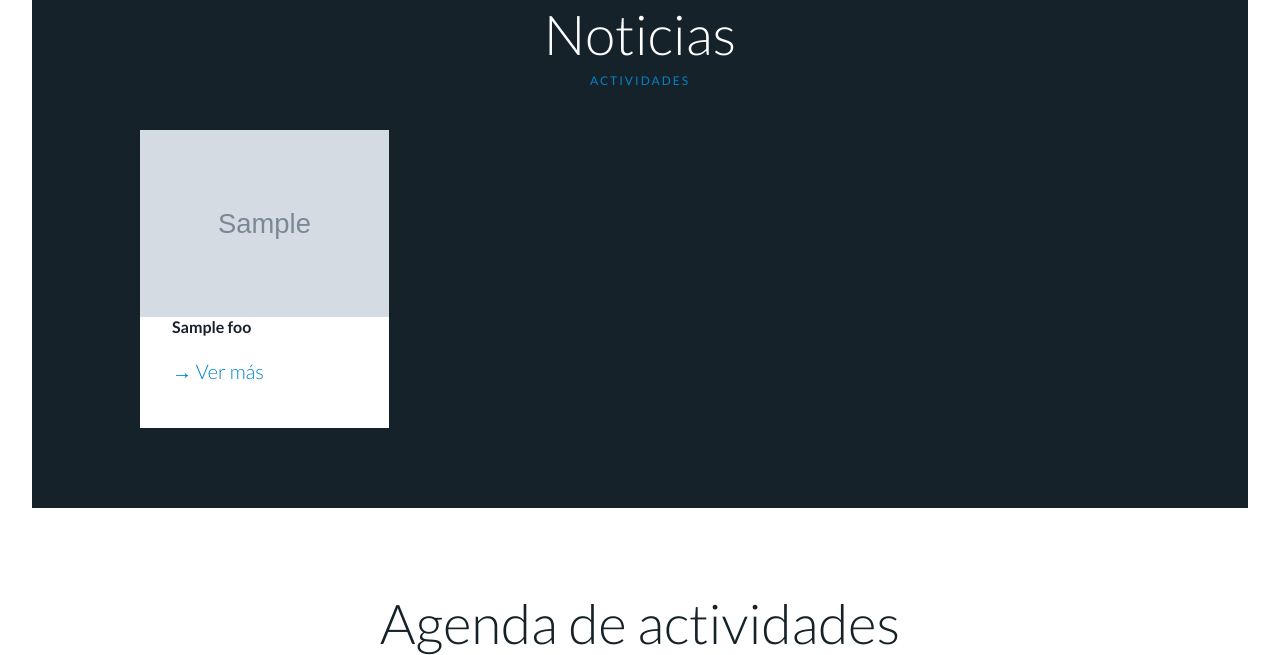
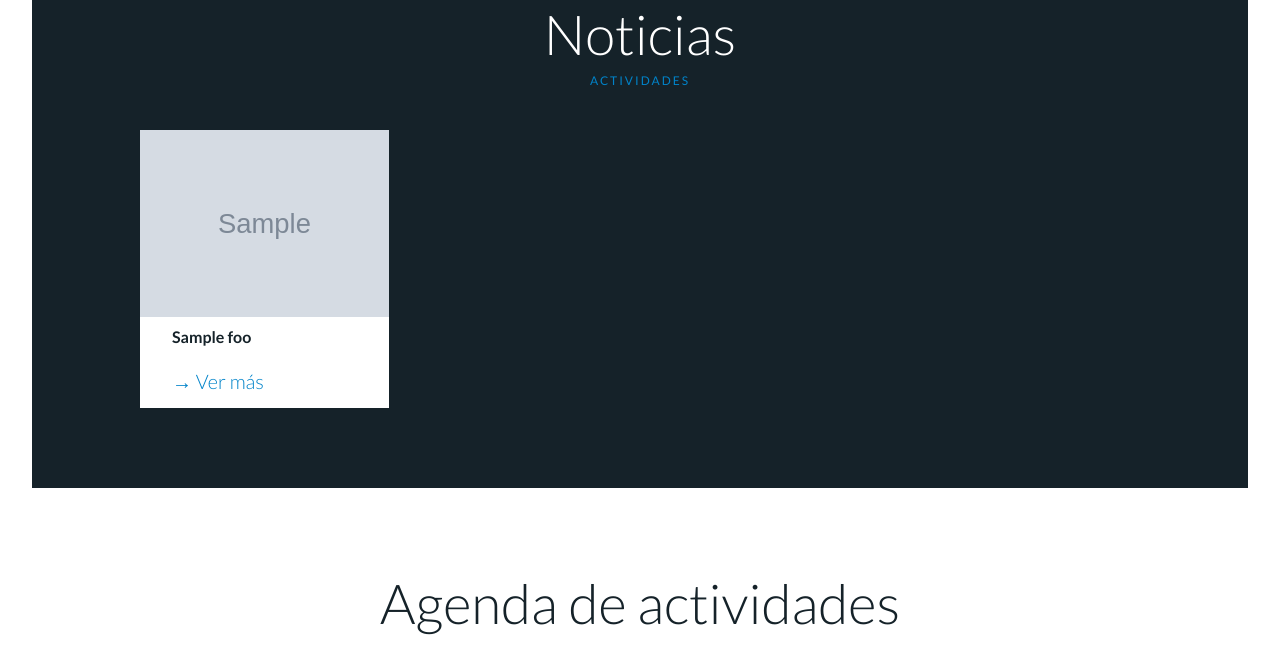
Before and after one commit to geekecuador/tenis, a Django app: template templates/index.html in a window 1280 px wide. Shown: the part 1500-2155 px from the top of the page. Run offline with Django 3.2, Linux system fonts and the light colour scheme; tables that the repository leaves empty hold one stand-in row (values such as "Sample post"); the template is opened without the code that fills it: values that come from a table or form of the project are taken from there, most other values are stand-ins (such as "Sample title", 1, 10 or a date in 2020); grey boxes marked "Sample" are stand-in pictures; parts of the project's set-up code (start-up, migrations or seed data) failed here and were passed over; some libraries are stand-ins or nearby versions; grey boxes are pictures that could not be loaded.

Commit message:
changes html

```diff
--- a/templates/index.html
+++ b/templates/index.html
@@ -156,9 +156,11 @@
                                                                         </a>
                                                                     </div>
                                                                 </div>
-                                                                <div class="post_content">
+                                                                <div class="post_content" style="padding-bottom: 10px;">
                                                                     <a href="/publicacion/{{ publicacion.id }}">
-                                                                        <h3><b>{{ publicacion.titulo }}</b></h3>
+                                                                        <h3 style="padding-top: 10px;">
+                                                                            <b>{{ publicacion.titulo }}</b>
+                                                                        </h3>
                                                                         <span class="price">
                                                                             <span class="woocommerce-Price-amount amount" style="font-weight: 300;">
                                                                                 → Ver más
```
